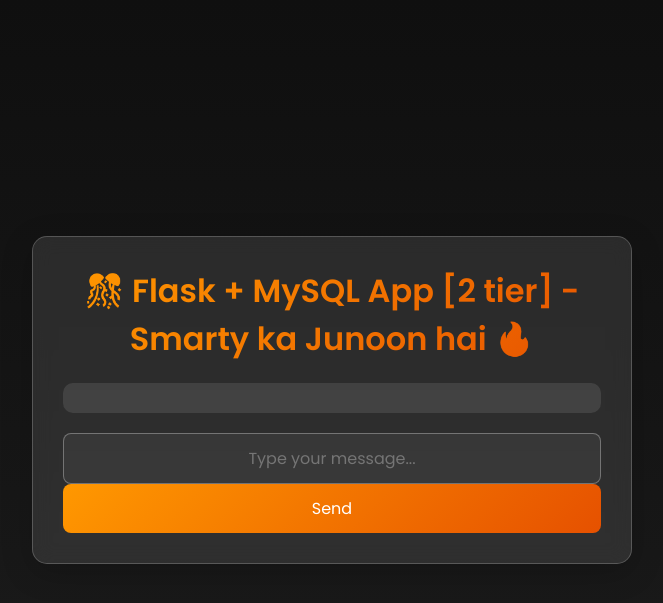
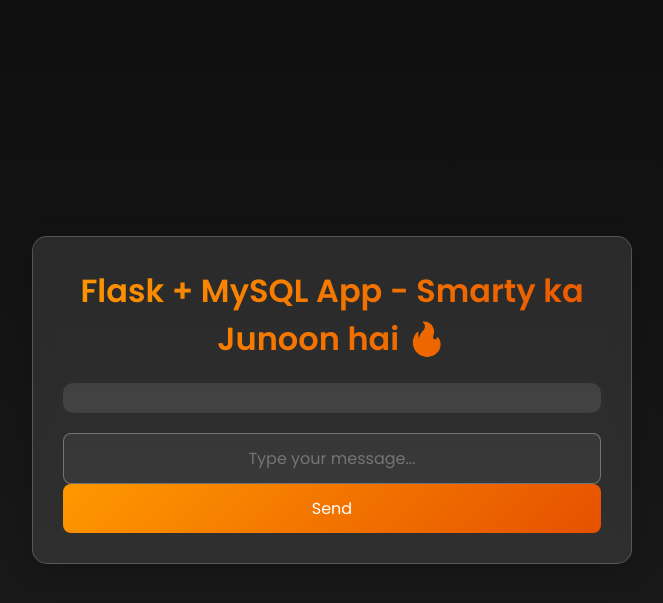
Before and after one commit to iharpreet0809/two-tier-flask-app, a Flask app: page / in a window 1280 px wide. Shown: the top 603 px of the page, without its empty margins (308-971 px from the left). Run offline with Flask 2, Linux system fonts and the light colour scheme; data that the repository does not hold is empty; some libraries are stand-ins or nearby versions.

Commit message:
Update index.html

```diff
--- a/templates/index.html
+++ b/templates/index.html
@@ -131,7 +131,7 @@
 
 <body>
     <div class="container">
-        <h1>🎊 Flask + MySQL App [2 tier] - Smarty ka Junoon hai 🔥</h1>
+        <h1> Flask + MySQL App - Smarty ka Junoon hai 🔥</h1>
 
         <div class="messages">
             {% for message in messages %}
```
